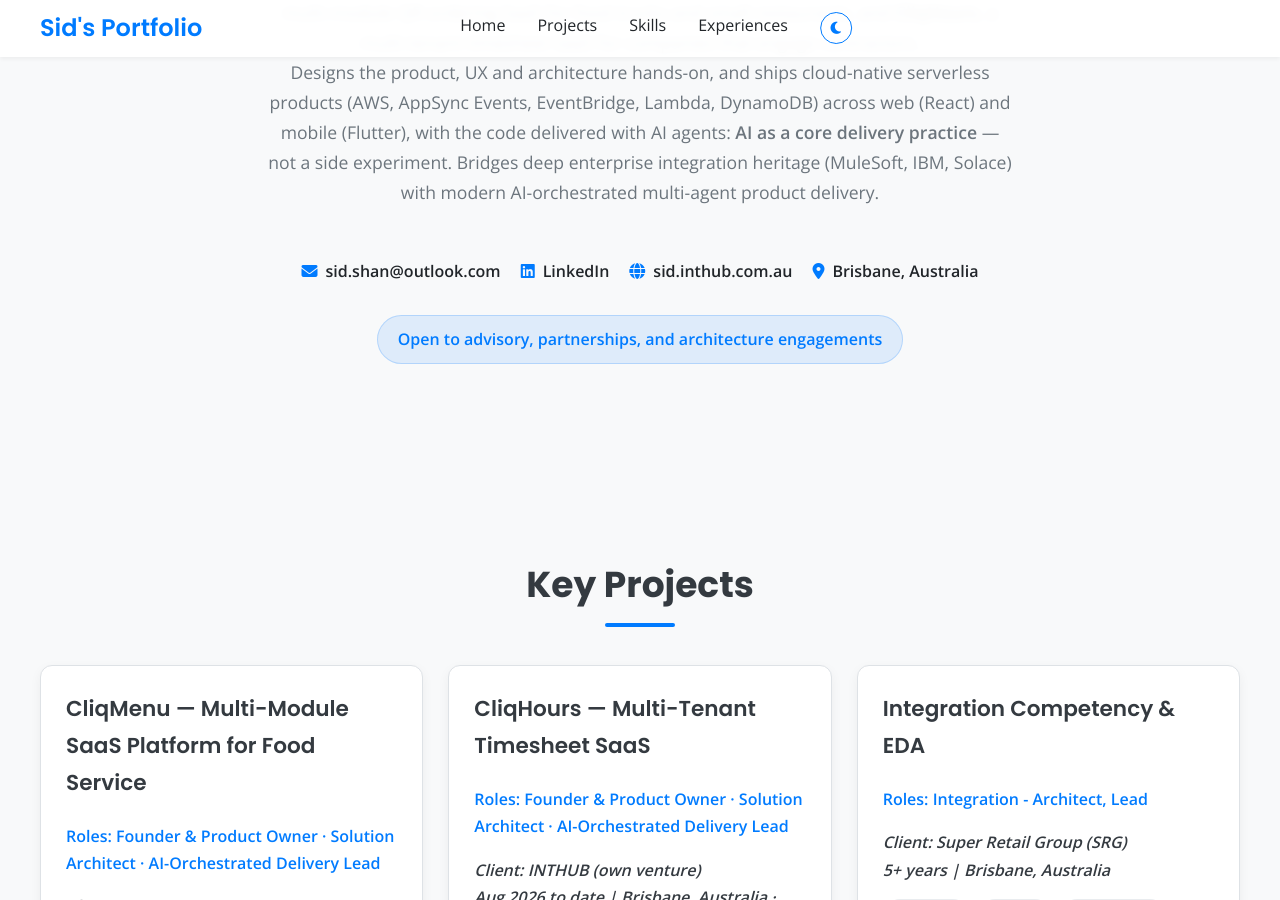
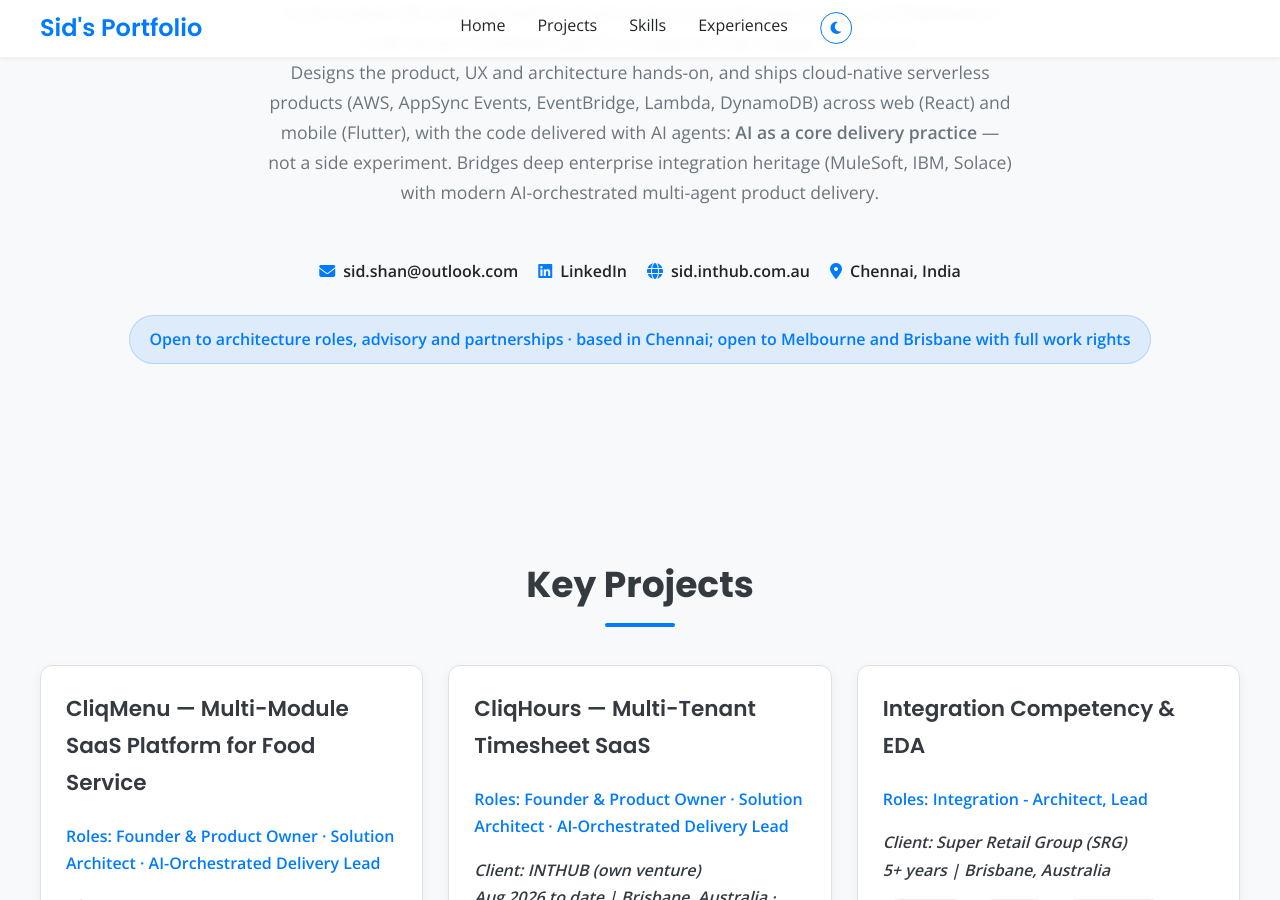
Before and after one commit to sid-inthub/sid-inthub.github.io, a Jekyll site: the page built from index.md, in a window 1280 px wide and 900 px high, scrolled down 597 px. Built offline with Jekyll 4.4.1, drawn with Linux system fonts in a browser that asks for light colours.

Commit message:
content: location → Chennai, open to Melbourne/Brisbane with full work rights; SRG business-case inputs
Matches sid.inthub.com.au and the resume set (2026-10-04). Profile card
location, availability line, and the SRG card's Solace selection now
says "provided the inputs for its business case".

Co-Authored-By: Claude Opus 5.5 <noreply@anthropic.com>

```diff
--- a/_includes/section-profile.html
+++ b/_includes/section-profile.html
@@ -25,7 +25,7 @@
             <i class="fas fa-globe"></i> sid.inthub.com.au
         </a>
         <span class="contact-item">
-            <i class="fas fa-map-marker-alt"></i> Brisbane, Australia
+            <i class="fas fa-map-marker-alt"></i> Chennai, India
         </span>
         <!--<a href="https://sid-inthub.github.io/" class="contact-item" target="_blank" rel="noopener noreferrer">
       <i class="fab fa-github"></i> GitHub
--- a/_includes/section-projects.html
+++ b/_includes/section-projects.html
@@ -129,7 +129,7 @@
                             Customer
                             and Loyalty programs. Played a key role in the selection and implementation of an EDA
                             platform
-                            (Solace).</p>
+                            (Solace), and provided the inputs for its business case.</p>
                         <div class="project-achievements">
                             <ul class="experience-points" style="padding-left: 20px;">
                                 <li>Co-led migration from IBM API Connect, IIB, MQ to MuleSoft, Anypoint MQ, GoAnywhere
--- a/index.md
+++ b/index.md
@@ -1,7 +1,7 @@
 ---
 layout: default
 title: "Sid - AI-Leveraged Product Builder & AI Adoption Strategist · Solution Architect"
-availability_status: "Open to advisory, partnerships, and architecture engagements"
+availability_status: "Open to architecture roles, advisory and partnerships · based in Chennai; open to Melbourne and Brisbane with full work rights"
 ---
 
 {% include section-profile.html %}
```
